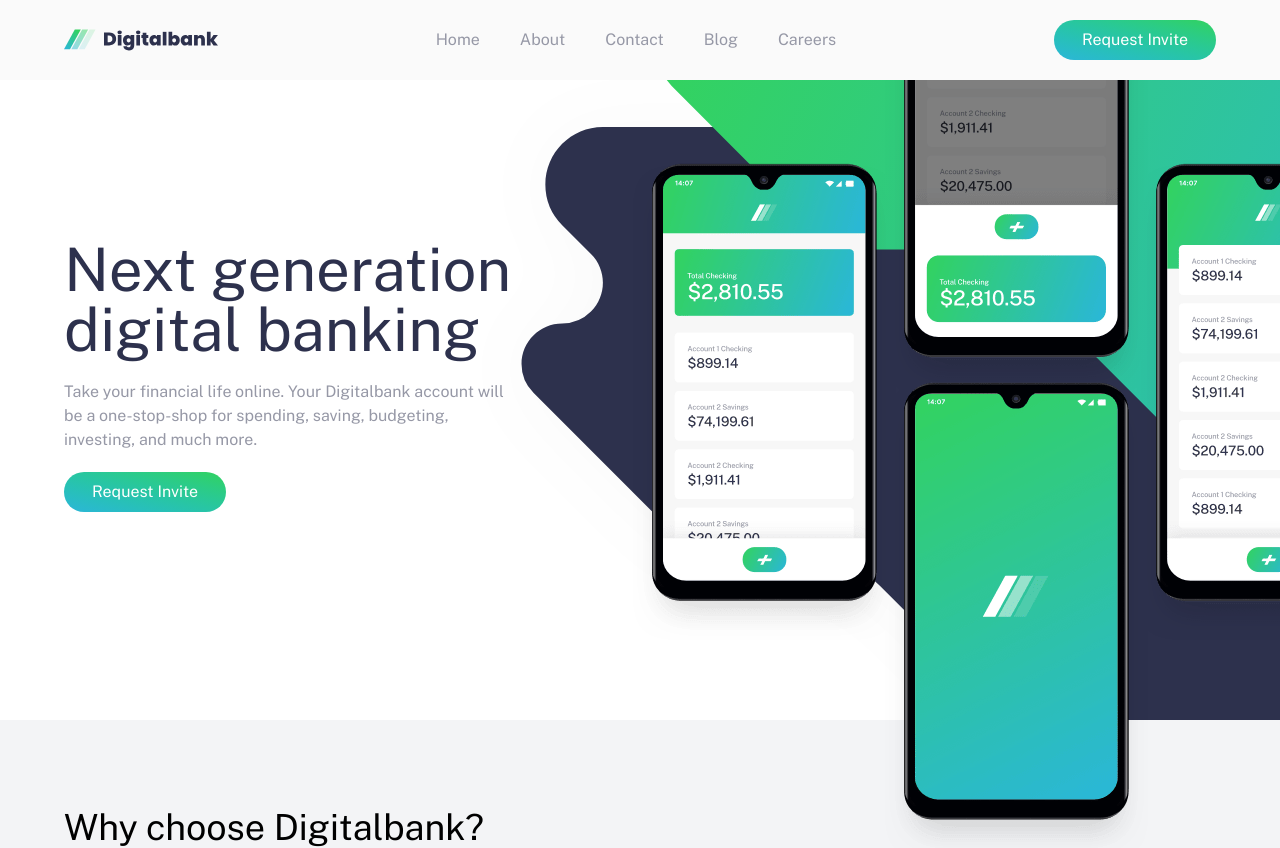
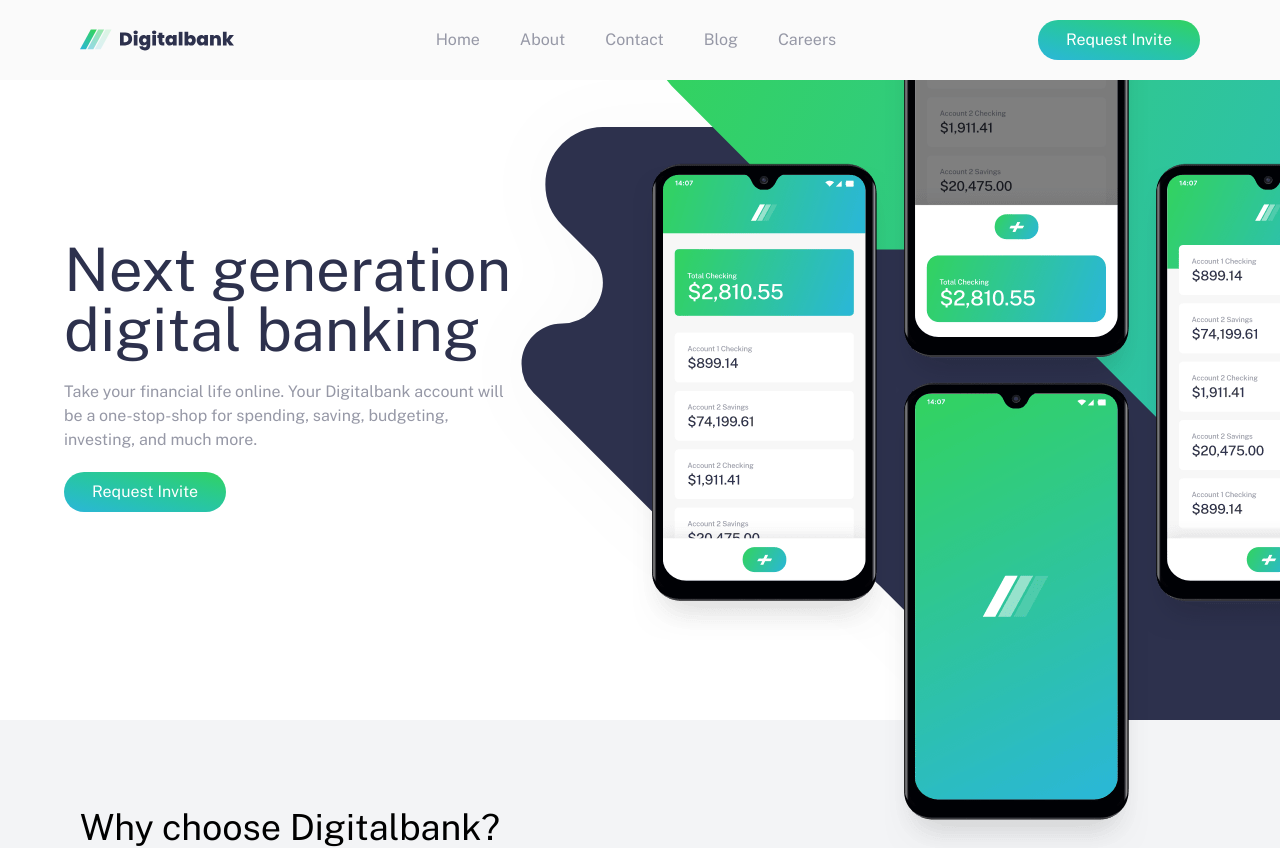
Before and after one commit to khinyadanar99/digital-banking-ui-challenge, a React (Vite) app: page / in a window 1280 px wide. Shown: the top 848 px of the page. Built offline with nearby package versions, Linux system fonts and the light colour scheme.

Commit message:
fix: props

```diff
--- a/src/components/HeroSection.jsx
+++ b/src/components/HeroSection.jsx
@@ -8,7 +8,7 @@
 
   return (
     <div className=" min-h-[80vh]">
-      <Section customClass={"px-0"}>
+      <Section customPadding="px-0">
         <div className="flex flex-col-reverse lg:flex-row">
           <div className="">
             <div className="lg:w-md lg:py-40 py-20 text-center lg:text-left ">
--- a/src/components/Section.jsx
+++ b/src/components/Section.jsx
@@ -1,8 +1,11 @@
 import React from "react";
 
-function Section({ children, customClass }) {
+function Section({ children, customClass, customPadding }) {
+  const isCustomClass = customClass || "";
+  const isPadding = customPadding ? customPadding : "px-4";
+
   return (
-    <section className={`max-w-6xl mx-auto ${customClass}`}>
+    <section className={`max-w-6xl mx-auto ${isCustomClass} ${isPadding}`}>
       {children}
     </section>
   );
```
